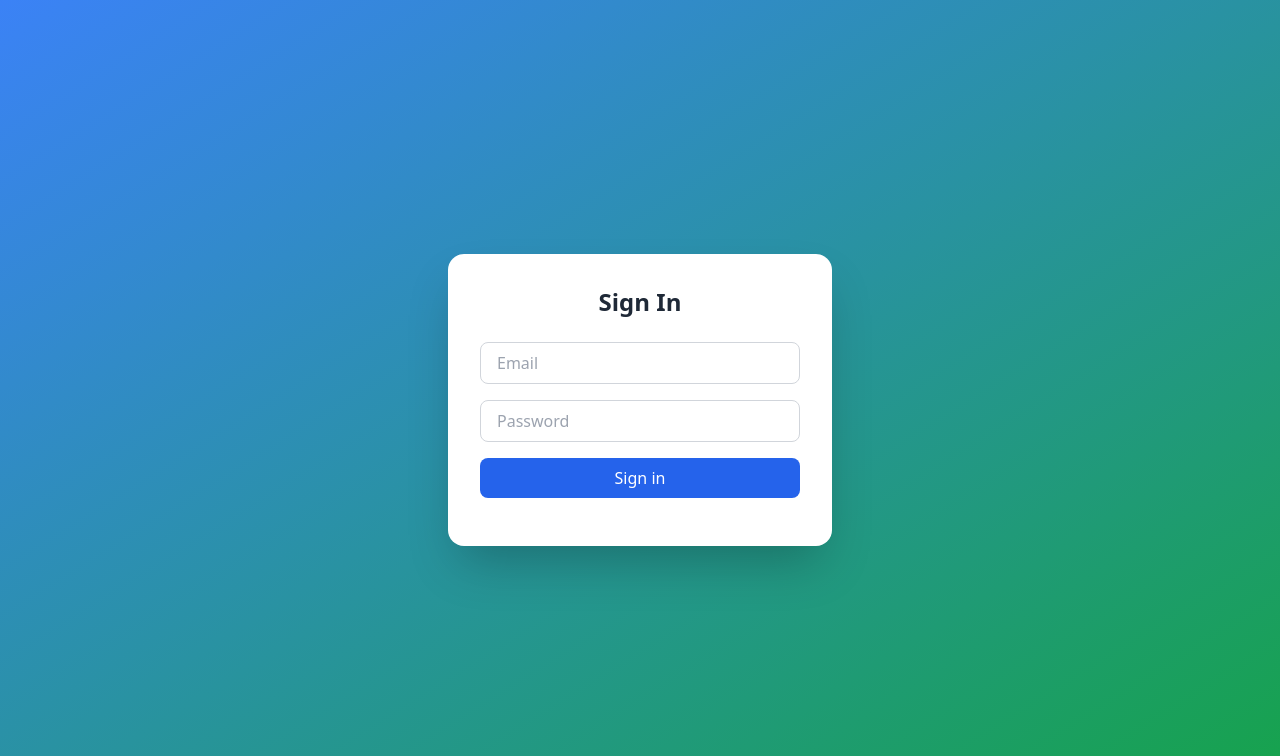
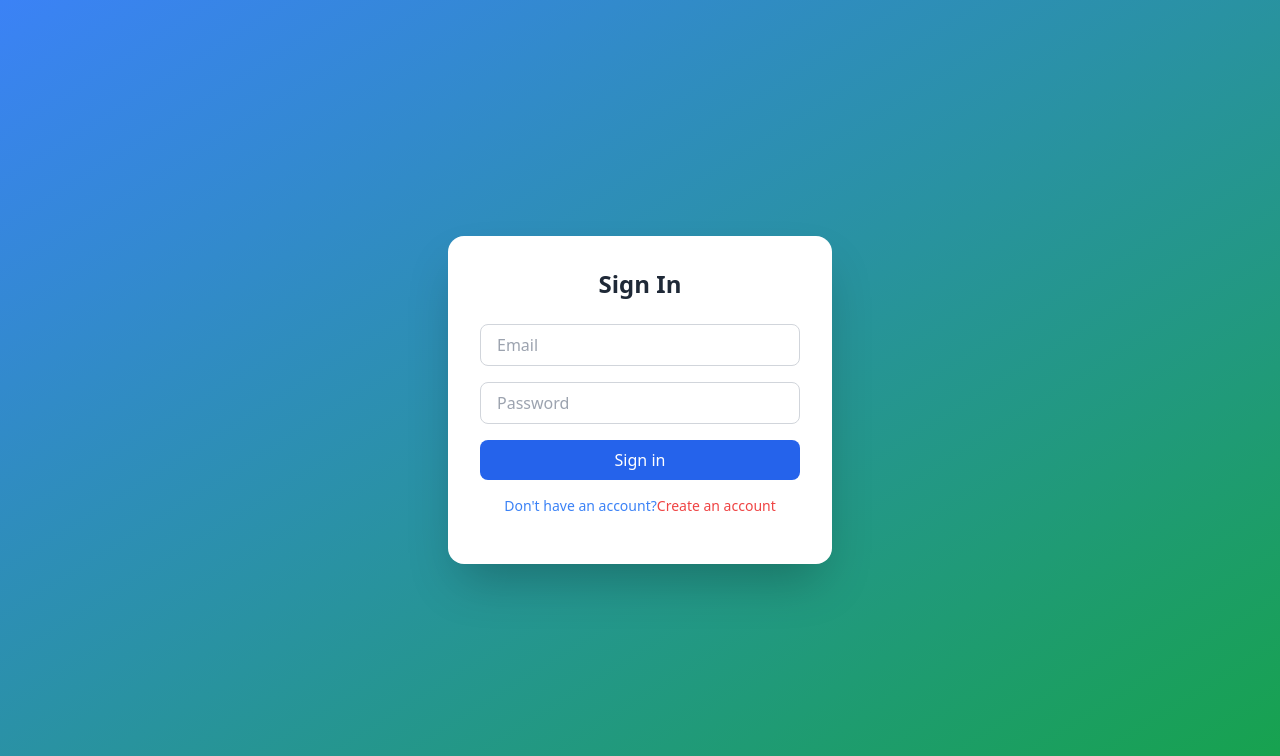
Before and after one commit to michelheriman/smartsaha_pa, a Django app: page /signin/ in a window 1280 px wide. Shown: the top 756 px of the page. Run offline with Django 5.2, Linux system fonts and the light colour scheme; some libraries are stand-ins or nearby versions.

Commit message:
Update signin.html

```diff
--- a/chat_box/templates/login/signin.html
+++ b/chat_box/templates/login/signin.html
@@ -38,13 +38,13 @@
         Sign in
       </button>
     </form>
-    <!--div class="flex justify-center">
+    <div class="flex justify-center">
         <span class="mt-4 text-center text-sm text-blue-500"> Don't have an account?</span>
         <a href="./singup.html" class="mt-4 text-center text-sm text-red-500"> Create an account</a>
     </div>
     <div class="flex justify-center">
 
-      <a href="./reset.html" class="mt-4 text-center text-sm text-red-500">Forgot Password?</a>
+      <!--a href="./reset.html" class="mt-4 text-center text-sm text-red-500">Forgot Password?</a>
   </div-->
 
     <div id="message" class="mt-4 text-center text-sm text-red-500"></div>
```
